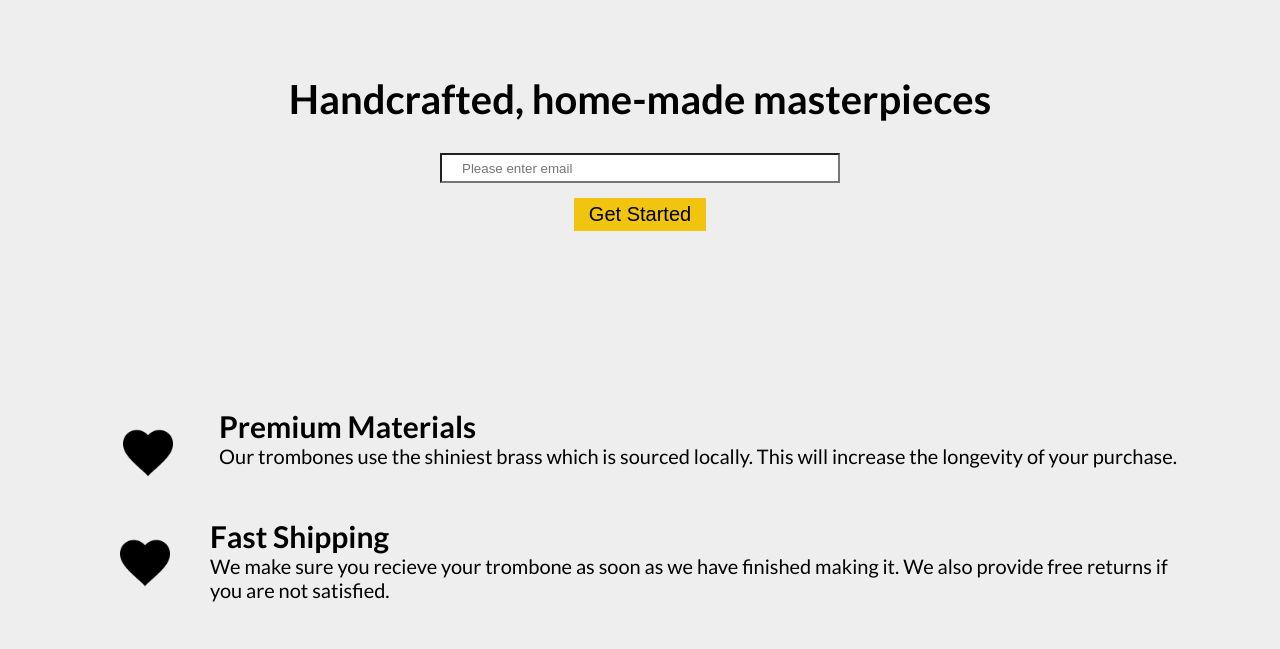
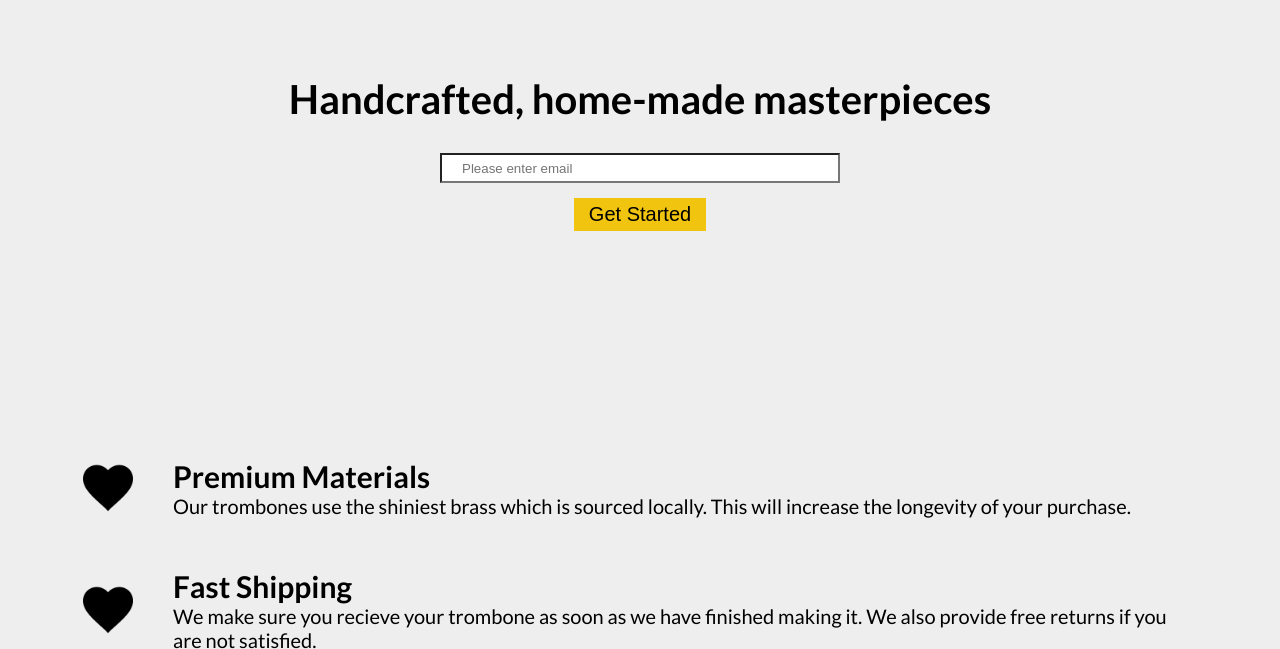
Before and after one commit to KaushikShivam/microverse_2, a plain HTML site: page index.html in a window 1280 px wide. Shown: the part 72-721 px from the top of the page. Drawn offline with Linux system fonts and the light colour scheme.

Commit message:
Fix padding issue with feature-box

```diff
--- a/css/style.css
+++ b/css/style.css
@@ -91,23 +91,33 @@ form {
 .btn:focus {
 	background-color: orange;
 }
- .features-box{
+
+/*
+
+.feature {
+	/* margin-left: 2rem;
+	margin-bottom: 5rem; */
+/* } */
+
+.features-box {
 	display: flex;
- 	justify-content: space-around;
- 	margin: 0 10rem ;
+	justify-content: center;
+	align-items: center;
+	margin-top: 5rem;
+}
 
+.feature {
+	width: 80%;
+	margin-left: 4rem;
 }
- .icon1{
+
+.icon1 {
 	height: 5rem;
 	width: 5rem;
- 	margin: 2rem;
 }
- .feature{
- 	margin-left: 2rem;
- 	margin-bottom: 5rem;
 
- }
- .video{
+.video {
+	margin: 15rem 0;
 	display: flex;
 	justify-content: center;
 }
```
Also changed, not shown: index.html (+3 -2 lines). Lines whose indentation alone changed are shown as unchanged.
